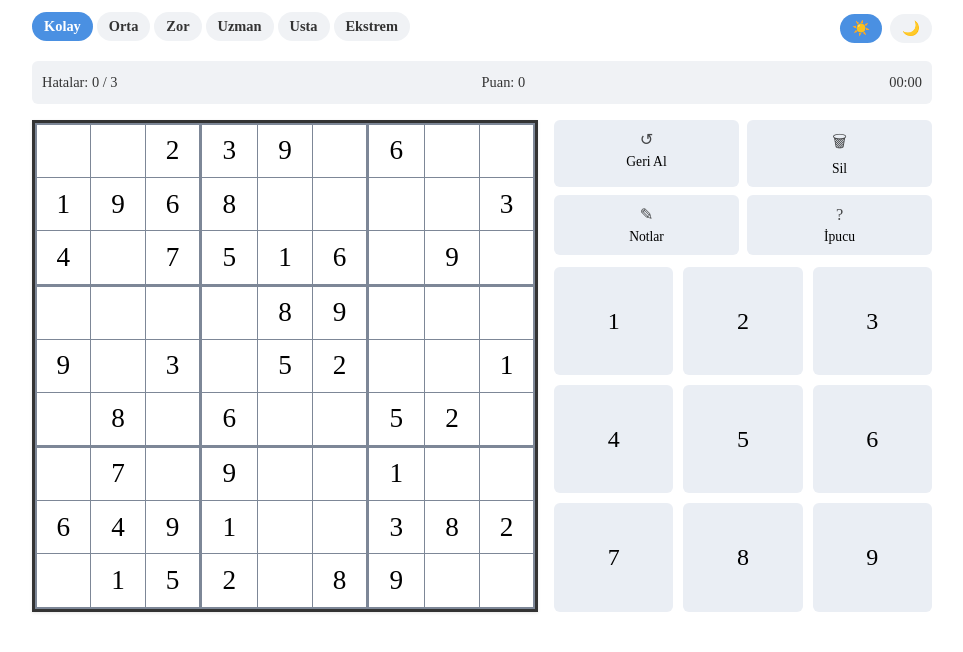
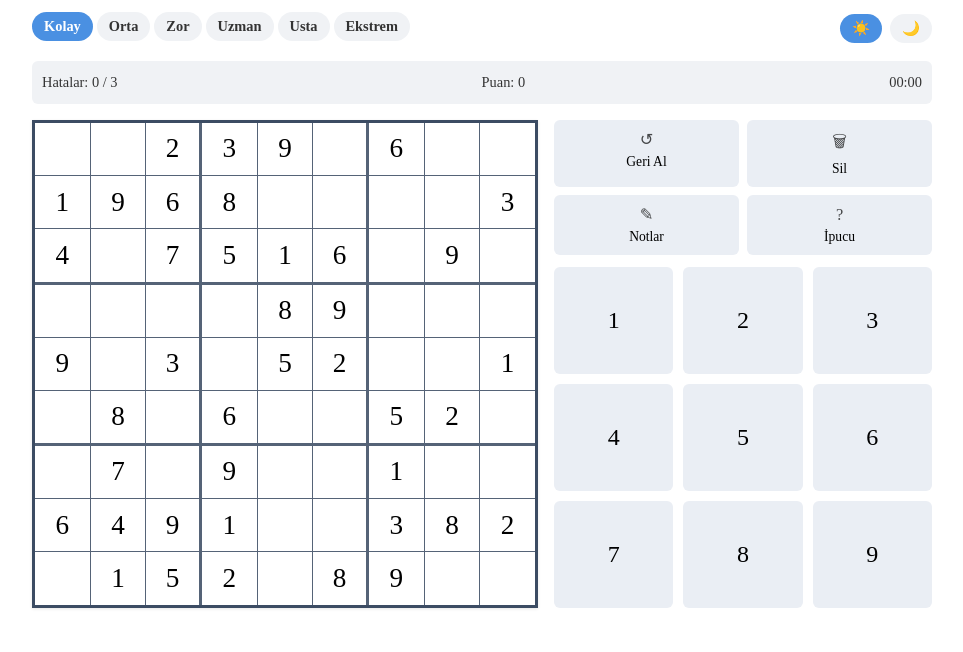
Before and after one commit to servet-yilmaz/sudoku, a plain HTML site: page index.html in a window 1280 px wide. Shown: the whole page, without its empty margins (158-1121 px from the left). Drawn offline with Linux system fonts and the light colour scheme.

Commit message:
Update index-D9qsKbKu.css

```diff
--- a/assets/index-D9qsKbKu.css
+++ b/assets/index-D9qsKbKu.css
@@ -242,44 +242,39 @@ body {
 
 .game-board {
     display: grid;
-    /* grid-template-rows: repeat(9,1fr); */
     padding: 0;
     gap: 1px;
     overflow: hidden;
     box-shadow: 0 1px 3px #0000001a;
-    background-color: #384860a6;
+    background-color: #384860d9;
     width: min(90vw,90vh);
     max-width: 500px;
     max-height: 500px;
     margin: 0 auto;
-    border: solid 3px;
+    border: solid 3px #384860d9;
 }
 
 .board-row {
     display: grid;
     grid-template-columns: repeat(9, 1fr);
     gap: 1px;
-    width: 100%
+    width: 100%;
 }
 
 .board-row:nth-child(3n) {
     margin-bottom: 2px
 }
 
-.board-row:last-child {
-}
+.board-row:last-child {margin-bottom: 0;}
 
 .board-row:first-child {
-    margin-top: 2px
 }
 
 .board-cell:nth-child(3n) {
     margin-right: 2px
 }
 
-.board-cell:first-child {
-    margin-left: 2px
-}
+.board-cell:last-child {margin-right: 0;}
 
 .board-cell {
     display: flex;
```
